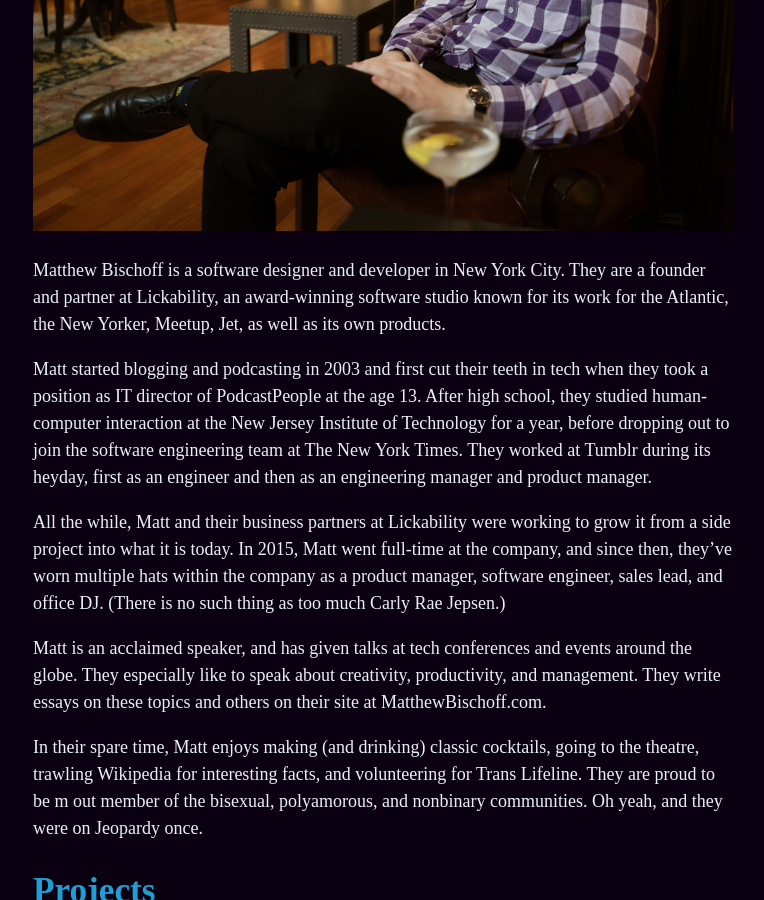
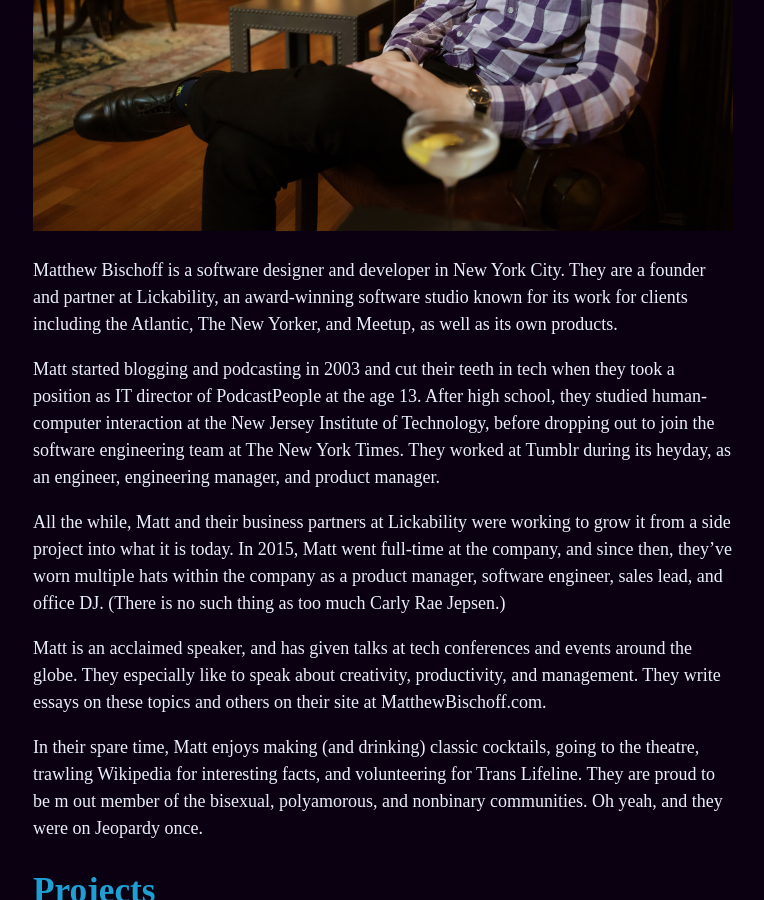
Before and after one commit to mbbischoff/website, a Jekyll site: the page built from about.md, in a window 1280 px wide and 900 px high, scrolled down 923 px. Shown: the whole window, without its empty margins (257-1021 px from the left). Built offline with Jekyll 4.4.1, drawn with Linux system fonts in a browser that asks for light colours; some web fonts are replaced.

Commit message:
Updated About

```diff
--- a/about.md
+++ b/about.md
@@ -8,9 +8,9 @@ layout: page
 
 ![Photo of Matthew Bischoff](https://matthewbischoff.com/uploads/matt-in-the-nomad-smiling.jpg)
 
-Matthew Bischoff is a software designer and developer in New York City. They are a founder and partner at Lickability, an award-winning software studio known for its work for the Atlantic, the New Yorker, Meetup, Jet, as well as its own products.
+Matthew Bischoff is a software designer and developer in New York City. They are a founder and partner at Lickability, an award-winning software studio known for its work for clients including the Atlantic, The New Yorker, and Meetup, as well as its own products.
 
-Matt started blogging and podcasting in 2003 and first cut their teeth in tech when they took a position as IT director of PodcastPeople at the age 13. After high school, they studied human-computer interaction at the New Jersey Institute of Technology for a year, before dropping out to join the software engineering team at The New York Times. They worked at Tumblr during its heyday, first as an engineer and then as an engineering manager and product manager.
+Matt started blogging and podcasting in 2003 and cut their teeth in tech when they took a position as IT director of PodcastPeople at the age 13. After high school, they studied human-computer interaction at the New Jersey Institute of Technology, before dropping out to join the software engineering team at The New York Times. They worked at Tumblr during its heyday, as an engineer, engineering manager, and product manager.
 
 All the while, Matt and their business partners at Lickability were working to grow it from a side project into what it is today. In 2015, Matt went full-time at the company, and since then, they’ve worn multiple hats within the company as a product manager, software engineer, sales lead, and office DJ. (There is no such thing as too much Carly Rae Jepsen.)
 
```
